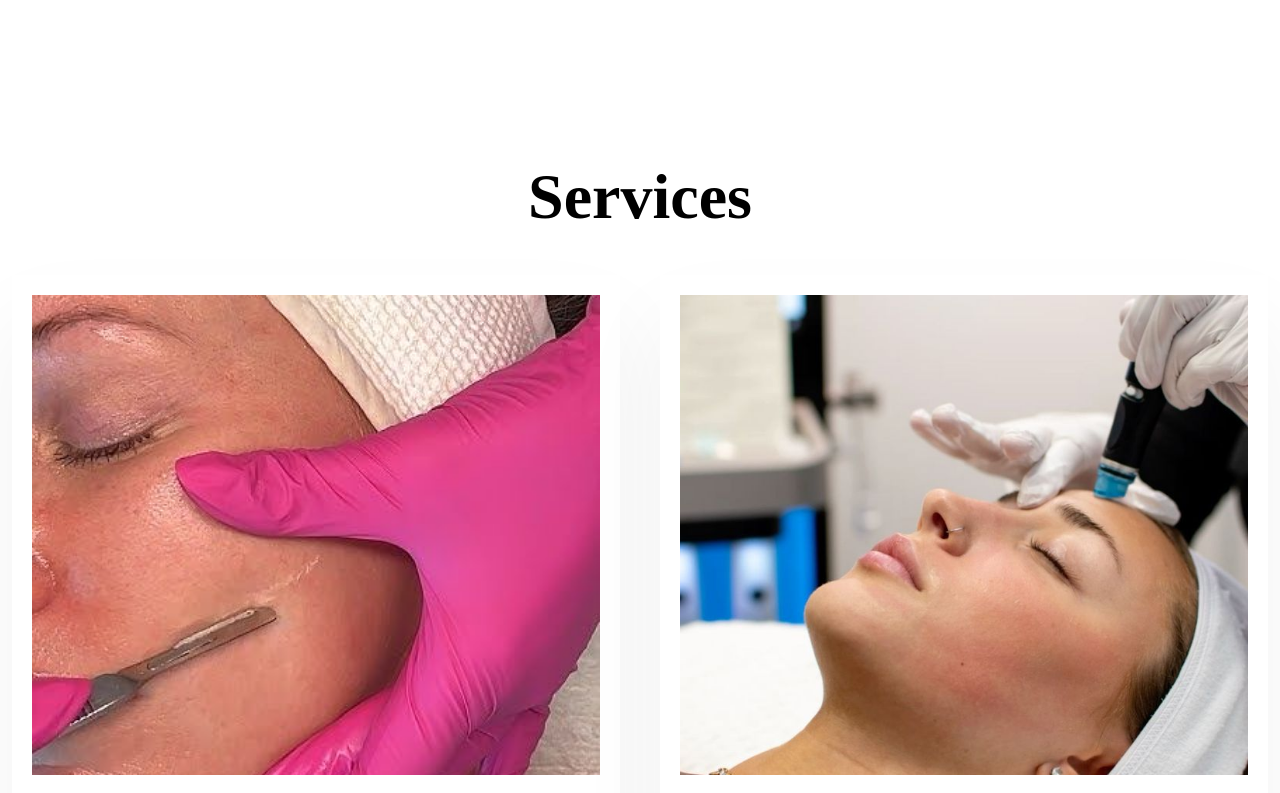
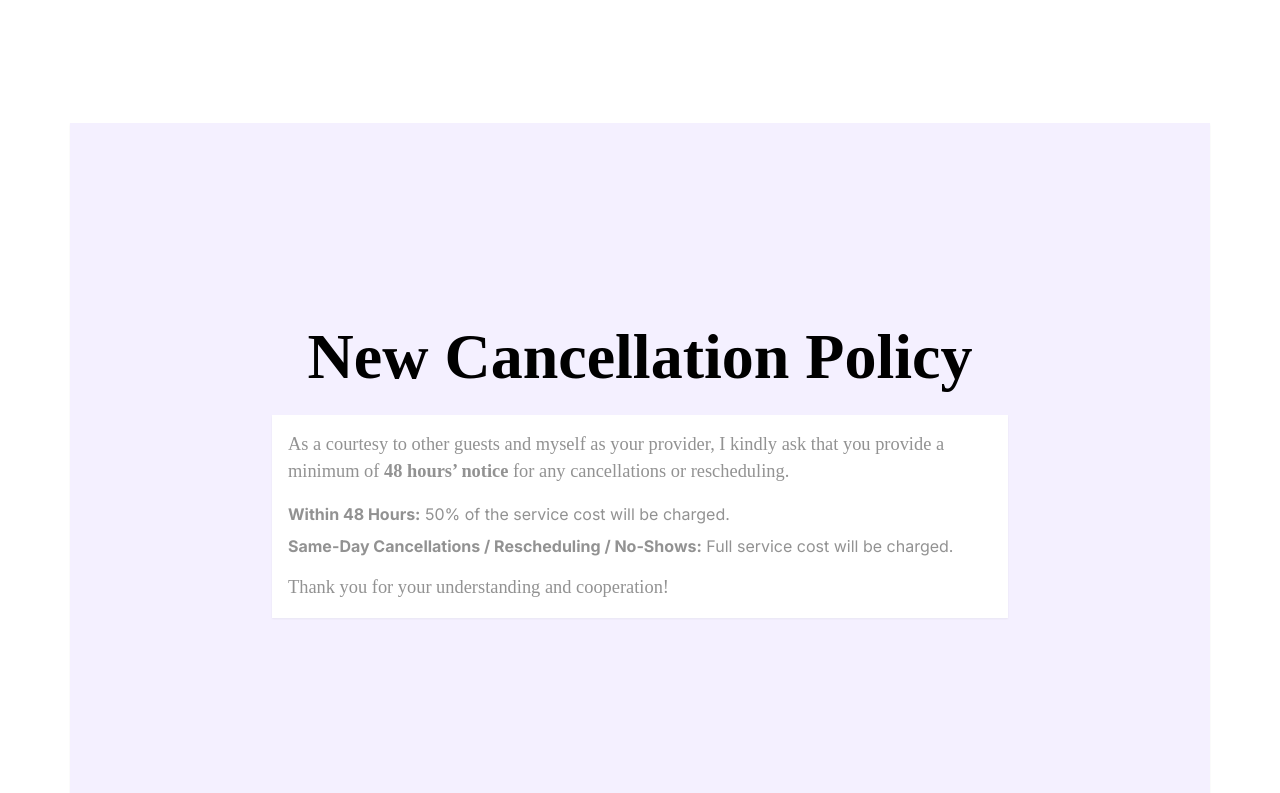
Before and after one commit to tulio-salvatierra/csc, a React (Create React App) app: page / in a window 1280 px wide. Shown: the part 2020-2813 px from the top of the page. Built offline with nearby package versions, Linux system fonts and the light colour scheme; a web font is replaced by a local one.

Commit message:
feat: Add CancellationPolicy component to IndexPage for improved user information on cancellations

```diff
--- /dev/null
+++ b/src/components/CancelationPolicy/CancelationPolicy.jsx
@@ -0,0 +1,38 @@
+export default function CancellationPolicy() {
+  return (
+    <section className="py-48 bg-white text-dark">
+      <div className="container py-48 shadow-sm bg-primary-light">
+        <div className="row justify-content-center">
+          <div className="col-lg-8">
+            <h2 className="text-center mb-4 fs-1 ">New Cancellation Policy </h2>
+            <div className="card shadow-sm border-0 rounded-4">
+              <div className="card-body p-4">
+                <p className="mb-4 text-muted">
+                  As a courtesy to other guests and myself as your provider, I
+                  kindly ask that you provide a minimum of{" "}
+                  <strong>48 hours’ notice</strong> for any cancellations or
+                  rescheduling.
+                </p>
+                <ul className="list-unstyled mb-4">
+                  <li className="mb-2 text-muted">
+                    <strong>Within 48 Hours:</strong> 50% of the service cost
+                    will be charged.
+                  </li>
+                  <li className="mb-2 text-muted">
+                    <strong>
+                      Same-Day Cancellations / Rescheduling / No-Shows:
+                    </strong>{" "}
+                    Full service cost will be charged.
+                  </li>
+                </ul>
+                <p className="text-muted mb-0">
+                  Thank you for your understanding and cooperation!
+                </p>
+              </div>
+            </div>
+          </div>
+        </div>
+      </div>
+    </section>
+  );
+}
--- /dev/null
+++ b/src/components/CancelationPolicy/index.js
@@ -0,0 +1 @@
+export {default} from "./CancelationPolicy";
--- a/src/pages/IndexPage.js
+++ b/src/pages/IndexPage.js
@@ -11,6 +11,7 @@ import SingleReviewCarousel from "../components/Review/Review";
 
 import Solutions from "../components/Solution/Solution";
 import HL from "../components/Highlights";
+import CancellationPolicy from "../components/CancelationPolicy";
 
 export default function IndexPage() {
   return (
@@ -23,6 +24,7 @@ export default function IndexPage() {
 
           <Hero />
           <Solutions />
+          <CancellationPolicy />
           <Services />
           <HL />
           <SingleReviewCarousel />
```
